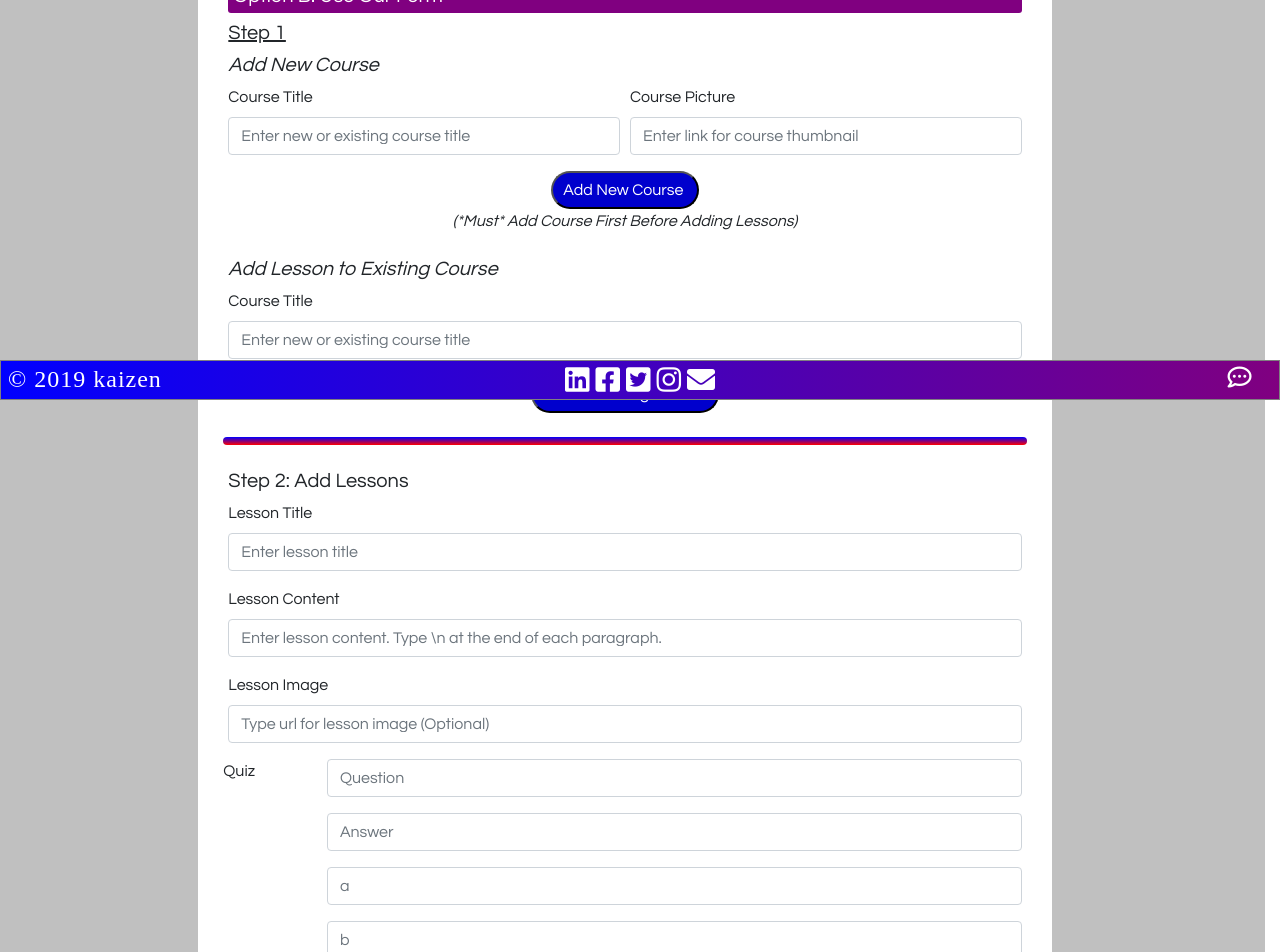
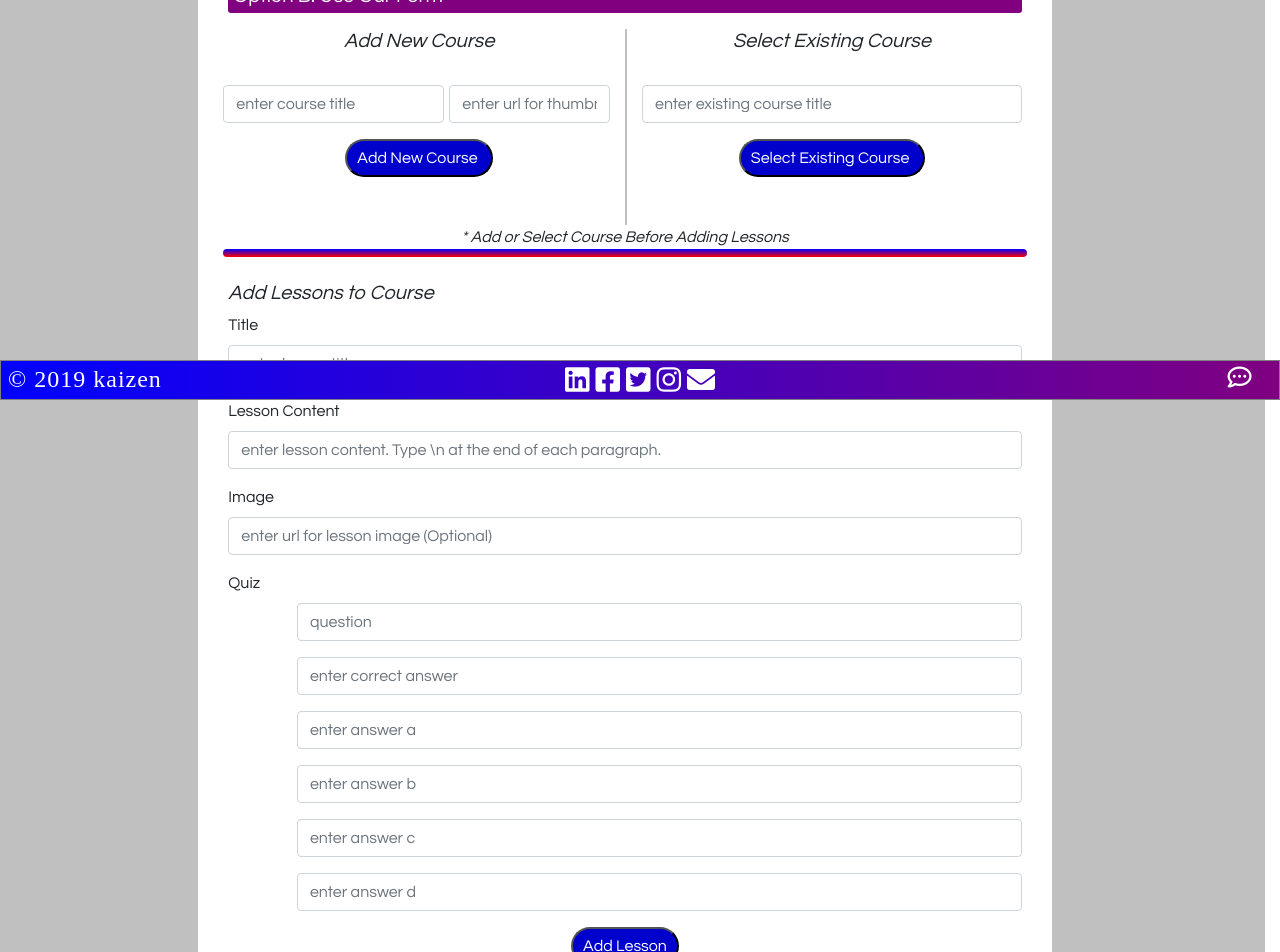
Before and after one commit to gglinoga/kaizen, a React (Create React App) app in the folder client/: page /Upload in a window 1280 px wide. Shown: the part 400-1352 px from the top of the page. Built offline with nearby package versions, Linux system fonts and the light colour scheme; a web font is replaced by a local one.

Commit message:
more changes to upload form

```diff
--- a/client/src/components/Uploadform/Uploadform.js
+++ b/client/src/components/Uploadform/Uploadform.js
@@ -25,7 +25,12 @@ const style = {
     btn: {
         backgroundColor: "mediumblue",
         color: "white",
-        borderRadius: "20px"
+        borderRadius: "20px",
+        textAlign: "center",
+        display: "table",
+        margin: "auto",
+        padding: "5px 10px",
+
     },
 
     btn2: {
@@ -60,6 +65,10 @@ const style = {
         borderRadius: "5px",
         text: "center",
         color: "white"
+    },
+
+    left: {
+        borderLeft: "silver 2px solid"
     }
 }
 
@@ -299,7 +308,7 @@ class Uploadform extends Component {
 
                     <div className="col-8" style={style.content}>
 
-                        <h5 style={style.title}>Option A: Upload Course (.xls or .csv format only)</h5>
+                        <h5 style={style.title}>Option A: Upload File (.xls or .csv format only)</h5>
 
                         <div className="row">
                             <div className="col-4">
@@ -310,7 +319,7 @@ class Uploadform extends Component {
                             </div>
                             <div className="col-8">
                                 <br></br>
-                                <p>Model File (Click to download to your computer)</p>
+                                <p>Template (Click to download)</p>
                                 <a href={sample}>
                                     <img src={sample} style={style.img} alt="sample" />
                                 </a>
@@ -319,61 +328,69 @@ class Uploadform extends Component {
                         </div>
                         <br></br>
                         <br></br>
+
+
                         <h5 style={style.title}>Option B: Use Our Form</h5>
-                        <h5><u>Step 1</u></h5>
+                        <p></p>
+
+                        <div className="row">
+                            <div className="col-6 text-center">
                                 <h5><i>Add New Course</i></h5>
                                 <form>
                                     <div className="form-row">
-                                <div className="col">
                                             <div className="form-group">
-                                        <label for="CourseName">Course Title</label>
+                                                <label for="CourseName"></label>
                                                 <input
                                                     type="text"
                                                     id="courseName"
                                                     name="courseName"
                                                     class="form-control"
-                                            placeholder="Enter new or existing course title"
+                                                    placeholder="enter course title"
                                                     value={this.state.courseName}
                                                     onChange={this.handleInputChange}>
                                                 </input>
                                             </div>
-                                </div>
                                         <div className="col">
                                             <div className="form-group">
-                                        <label for="coursePic">Course Picture</label>
+                                                <label for="coursePic"></label>
                                                 <input
                                                     type="text"
                                                     id="coursePic"
                                                     name="coursePic"
                                                     class="form-control"
-                                            placeholder="Enter link for course thumbnail"
+                                                    placeholder="enter url for thumbnail"
                                                     value={this.state.coursePic}
                                                     onChange={this.handleInputChange}>
                                                 </input>
                                             </div>
                                         </div>
                                     </div>
+                                </form>
+
                                 <div className="row">
                                     <div className="col-2"></div>
                                     <div className="col-8">
                                         <input type="submit" style={style.btn2} onClick={this.handleNewCourse} value="Add New Course " />
-                                    <h7 style={style.center}><i>(*Must* Add Course First Before Adding Lessons)</i></h7>
+                                        <h7 style={style.center}></h7>
                                     </div>
                                 </div>
                                 <br></br>
+                            </div>
 
-                        <h5><i>Add Lesson to Existing Course</i></h5>
+
+                            <div className="col-6 text-center" style={style.left}>
+                                <h5><i>Select Existing Course</i></h5>
                                 <form>
                                     <div className="form-row">
                                         <div className="col">
                                             <div className="form-group">
-                                        <label for="CourseName">Course Title</label>
+                                                <label for="CourseName"></label>
                                                 <input
                                                     type="text"
                                                     id="courseName"
                                                     name="courseName"
                                                     class="form-control"
-                                            placeholder="Enter new or existing course title"
+                                                    placeholder="enter existing course title"
                                                     value={this.state.courseName}
                                                     onChange={this.handleInputChange}>
                                                 </input>
@@ -386,14 +403,19 @@ class Uploadform extends Component {
                                     <div className="col-8">
                                         <input type="submit" style={style.btn2}
                                             onClick={this.handleExistingCourse}
-                                    value="Add to Existing Course " />
+                                            value="Select Existing Course " />
                                         <h7 style={style.center}></h7>
                                     </div>
                                 </div>
                                 <br></br>
-
-
-
+                                <br></br>
+                            </div>
+                        </div>
+                        <div className="row">
+                            <div className="col-12 text-center">
+                                <h7><i>* Add or Select Course Before Adding Lessons</i></h7>
+                            </div>
+                        </div>
 
                         <div className="form-row" style={style.courseName}>
                             <div className="col-4"></div>
@@ -412,16 +434,16 @@ class Uploadform extends Component {
 
 
                         <div className="form-row">
-                                <div className="col">
-                                    <h5>Step 2: Add Lessons</h5>
+                            <div className="col-12">
+                                <h5><i>Add Lessons to Course</i></h5>
                                 <div className="form-group">
-                                        <label for="lessonMaterial">Lesson Title</label>
+                                    <label for="lessonMaterial">Title</label>
                                     <input
                                         type="text"
                                         id="lessonMaterial"
                                         name="lessonMaterial"
                                         class="form-control"
-                                            placeholder="Enter lesson title"
+                                        placeholder="enter lesson title"
                                         value={this.state.lessonMaterial}
                                         onChange={this.handleInputChange}>
                                     </input>
@@ -438,7 +460,7 @@ class Uploadform extends Component {
                                         id="textContent"
                                         name="textContent"
                                         class="form-control"
-                                            placeholder="Enter lesson content. Type \n at the end of each paragraph."
+                                        placeholder="enter lesson content. Type \n at the end of each paragraph."
                                         value={this.state.textContent}
                                         onChange={this.handleInputChange}>
                                     </input>
@@ -449,13 +471,13 @@ class Uploadform extends Component {
                         <div className="form-row">
                             <div className="col">
                                 <div className="form-group">
-                                        <label for="lessonPic">Lesson Image</label>
+                                    <label for="lessonPic">Image</label>
                                     <input
                                         type="text"
                                         id="lessonPic"
                                         name="lessonPic"
                                         class="form-control"
-                                            placeholder="Type url for lesson image (Optional)"
+                                        placeholder="enter url for lesson image (Optional)"
                                         value={this.state.lessonPic}
                                         onChange={this.handleInputChange}>
                                     </input>
@@ -464,16 +486,18 @@ class Uploadform extends Component {
                         </div>
 
                         <div className="form-row">
+                        <div className="col">
+                                <div className="form-group">
                             <label for="quiz">Quiz</label>
+                            <div className="row">
                             <div className="col-1"></div>
                             <div className="col">
-                                    <div className="form-group">
                                     <input
                                         type="text"
                                         id="question"
                                         name="question"
                                         class="form-control"
-                                            placeholder="Question"
+                                        placeholder="question"
                                         value={this.state.question}
                                         onChange={this.handleInputChange}>
                                     </input>
@@ -483,7 +507,7 @@ class Uploadform extends Component {
                                         id="answer"
                                         name="answer"
                                         class="form-control"
-                                            placeholder="Answer"
+                                        placeholder="enter correct answer"
                                         value={this.state.answer}
                                         onChange={this.handleInputChange}>
                                     </input>
@@ -493,7 +517,7 @@ class Uploadform extends Component {
                                         id="a"
                                         name="a"
                                         class="form-control"
-                                            placeholder="a"
+                                        placeholder="enter answer a"
                                         value={this.state.a}
                                         onChange={this.handleInputChange}>
                                     </input>
@@ -503,7 +527,7 @@ class Uploadform extends Component {
                                         id="b"
                                         name="b"
                                         class="form-control"
-                                            placeholder="b"
+                                        placeholder="enter answer b"
                                         value={this.state.b}
                                         onChange={this.handleInputChange}>
                                     </input>
@@ -513,7 +537,7 @@ class Uploadform extends Component {
                                         id="c"
                                         name="c"
                                         class="form-control"
-                                            placeholder="c"
+                                        placeholder="enter answer c"
                                         value={this.state.c}
                                         onChange={this.handleInputChange}>
                                     </input>
@@ -523,19 +547,21 @@ class Uploadform extends Component {
                                         id="d"
                                         name="d"
                                         class="form-control"
-                                            placeholder="d"
+                                        placeholder="enter answer d"
                                         value={this.state.d}
                                         onChange={this.handleInputChange}>
                                     </input>
-
+</div>
+                                </div>
                                 </div>
                             </div>
                         </div>
 
                         <input type="submit" style={style.btn} onClick={this.handleNewLesson} value="Add Lesson" />
-                        </form>
                     </div>
+
                 </div>
+
             </div>
         )
     }
```
Lines whose indentation alone changed are shown as unchanged.
